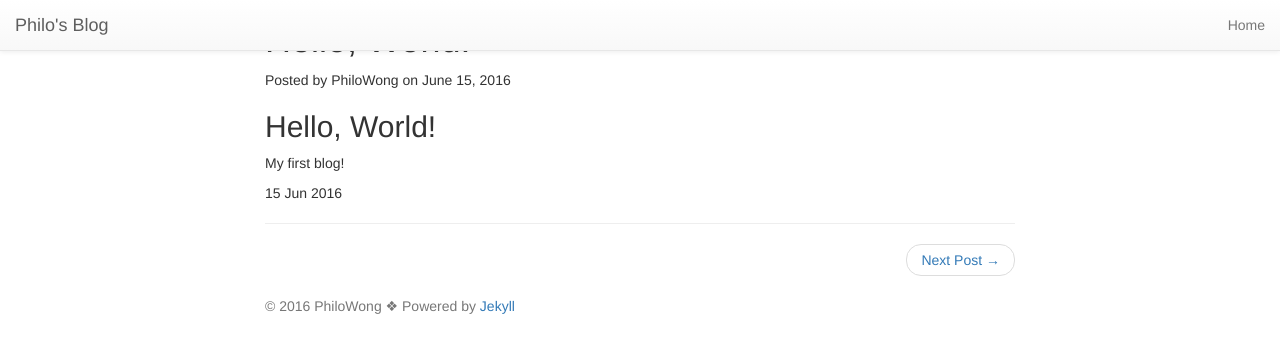
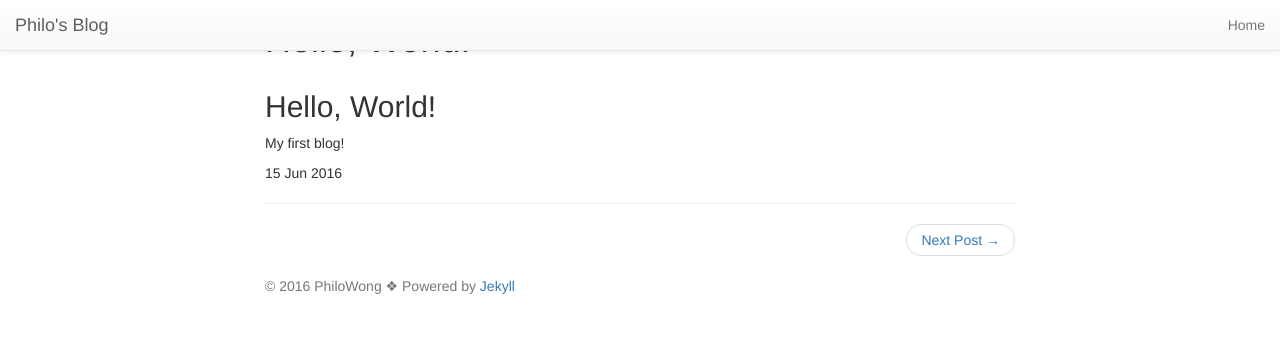
Before and after one commit to philowang/philowang.github.io, a Jekyll site: the page built from _posts/2016-06-15-Hello-World.md, in a window 1280 px wide. Shown: the top 353 px of the page. Built offline with Jekyll 4.4.1, drawn with Linux system fonts in a browser that asks for light colours; nearby versions of some CDN libraries; comment, search, counter and statistics services are not loaded.

Commit message:
js/css update

```diff
--- a/_includes/head.html
+++ b/_includes/head.html
@@ -4,4 +4,5 @@
     <link href="http://netdna.bootstrapcdn.com/bootstrap/3.1.1/css/bootstrap-theme.min.css" rel="stylesheet">
     <!-- Pygments Github CSS -->
     <link rel="stylesheet" href="{{ "/css/syntax.css" | prepend: site.baseurl }}">
+	<link type="text/css" rel="stylesheet" href="{{ "/css/main.css" | prepend: site.baseurl }}">
 </head>
--- a/_layouts/post.html
+++ b/_layouts/post.html
@@ -8,16 +8,10 @@
         <div class="row">
             <div class="col-lg-8 col-lg-offset-2 col-md-10 col-md-offset-1">
                 <div class="post-heading">
-                    <div class="Tags">
-                        {% for tag in page.tags %}
-                        <a class="tag" href="/tags/#{{ tag }}" title="{{ tag }}">{{ tag }}</a>
-                        {% endfor %}
-                    </div>
                     <h1>{{ page.title }}</h1>
                     {% if page.subtitle %}
                     <h2 class="subheading">{{ page.subtitle }}</h2>
                     {% endif %}
-                    <span class="meta">Posted by {% if page.author %}{{ page.author }}{% else %}{{ site.title }}{% endif %} on {{ page.date | date: "%B %-d, %Y" }}</span>
                 </div>
             </div>
         </div>
@@ -73,9 +67,8 @@
 <script>
     async("http://cdn.bootcss.com/anchor-js/1.1.1/anchor.min.js",function(){
         anchors.options = {
-          visible: 'always',
-          placement: 'right',
-          icon: '#'
+          visible: 'hover',
+          placement: 'left',
         };
         anchors.add().remove('.intro-header h1').remove('.subheading');
     })
@@ -84,10 +77,14 @@
     /* place left on bigger screen */
     @media all and (min-width: 800px) {
         .anchorjs-link{
+		  	transition: all .25s linear;
             position: absolute;
             left: -0.75em;
             font-size: 1.1em;
             margin-top : -0.1em;
         }
+	  *:hover > .anchorjs-link {
+	    margin-left: -1.125em !important;
+	}
     }
 </style>
```
Also changed, not shown: css/main.css (added).
